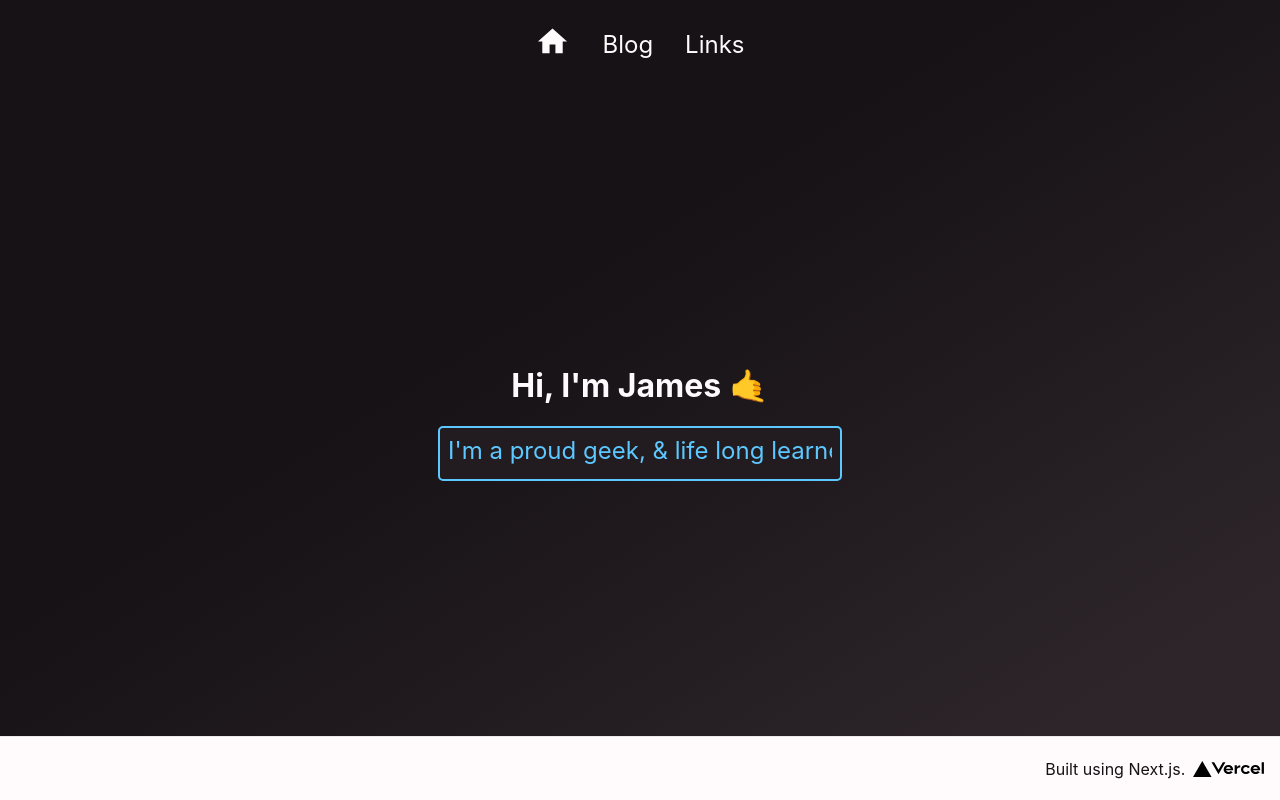
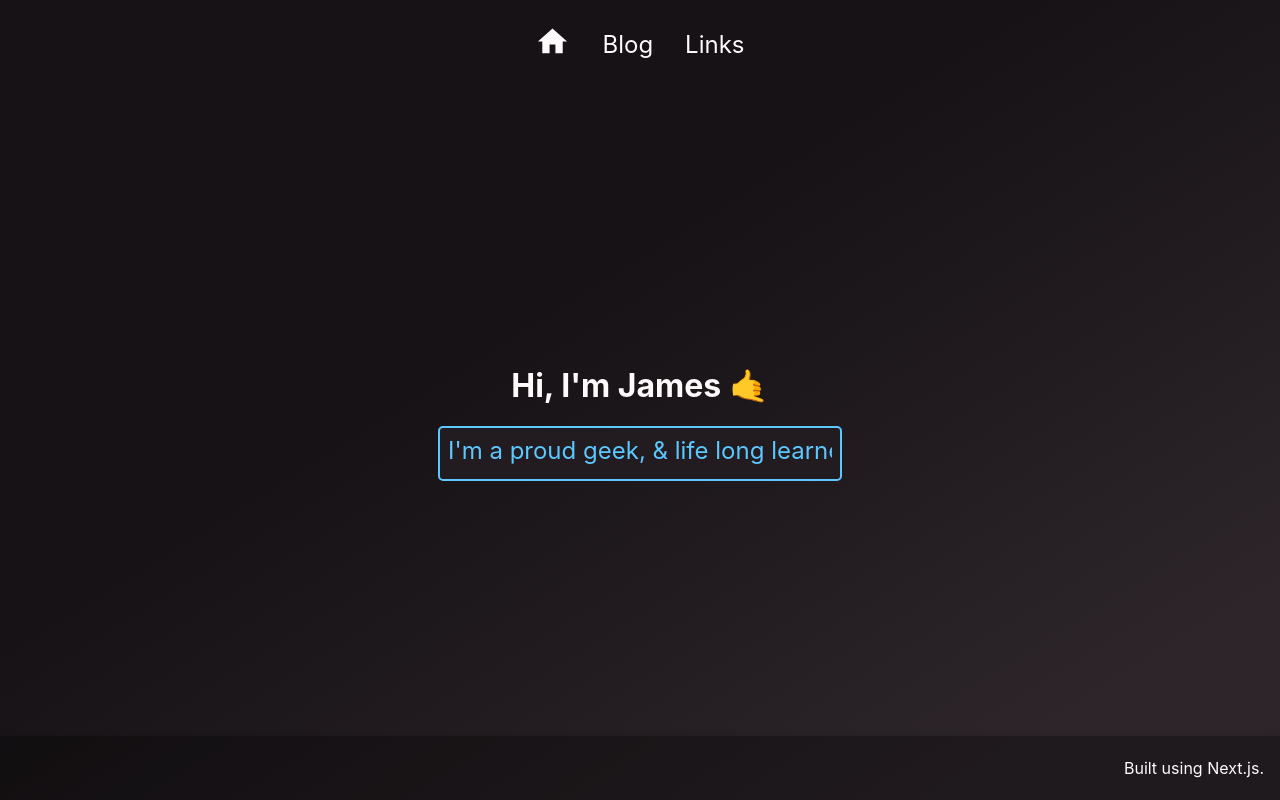
Before and after one commit to jimboslicethat/folio, a Next.js app: page / in a window 1280 px wide. Built offline with nearby package versions, Linux system fonts and the light colour scheme.

Commit message:
Improve footer styling

```diff
--- a/pages/common/_footer.tsx
+++ b/pages/common/_footer.tsx
@@ -11,7 +11,6 @@ export default function Footer(): React.ReactElement {
         rel="noopener noreferrer"
       >
         Built using Next.js.
-        <img src="/vercel.svg" alt="Vercel Logo" className={styles.logo} />
       </a>
     </footer>
   )
--- a/styles/common/_footer.module.css
+++ b/styles/common/_footer.module.css
@@ -1,12 +1,12 @@
 .footer {
   width: 100%;
   height: 64px;
-  background-color: #fffafb;
-  color: #161215;
-  border-top: 1px solid #eaeaea;
+  background: rgba(0, 0, 0, 0.30);
+  box-shadow: 0px 0 10px rgba(0, 0, 0, 0.15);
   display: flex;
   justify-content: flex-end;
   align-items: center;
+  bottom: 0;
 }
 
 .footer img {
```
